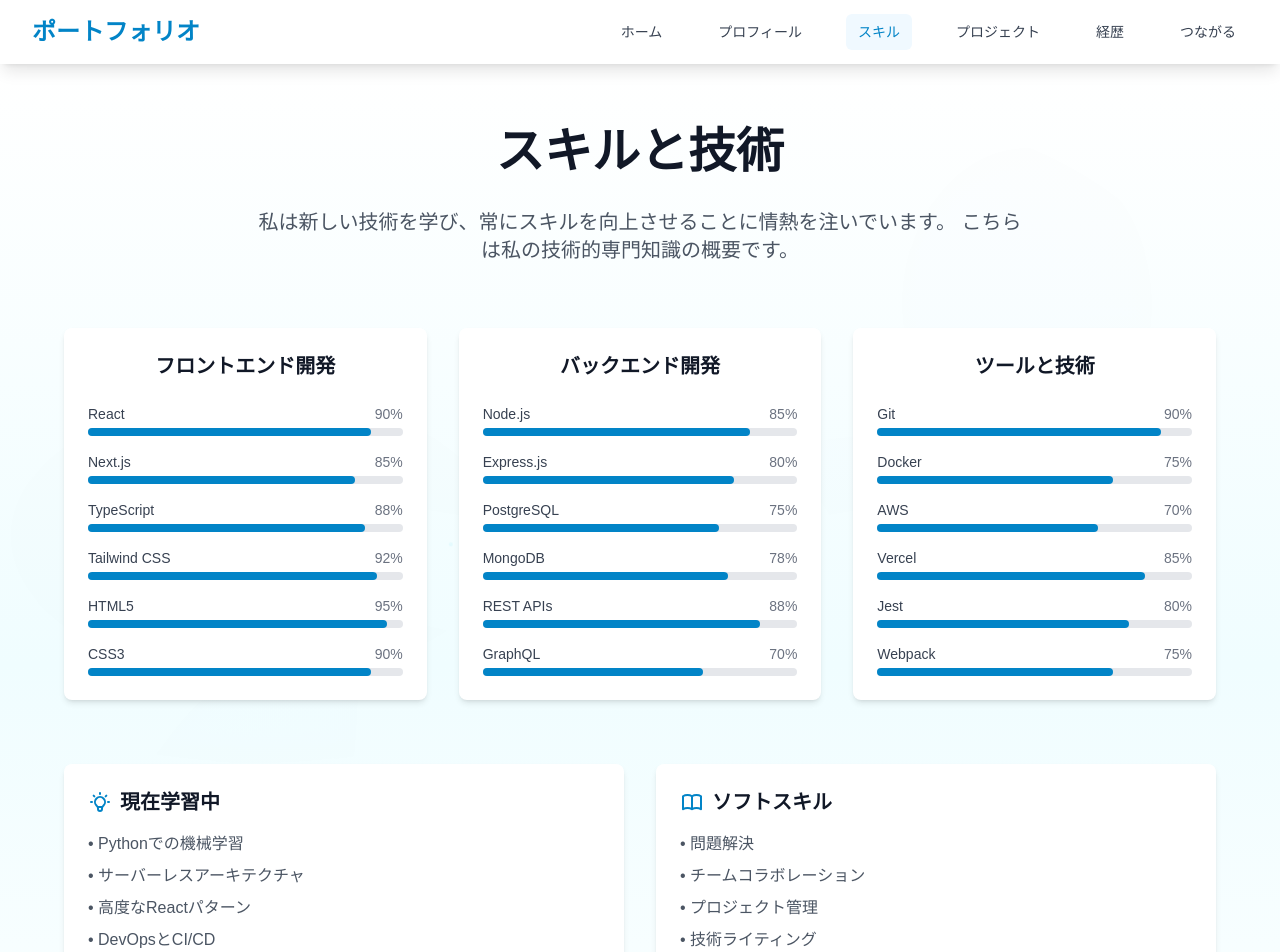
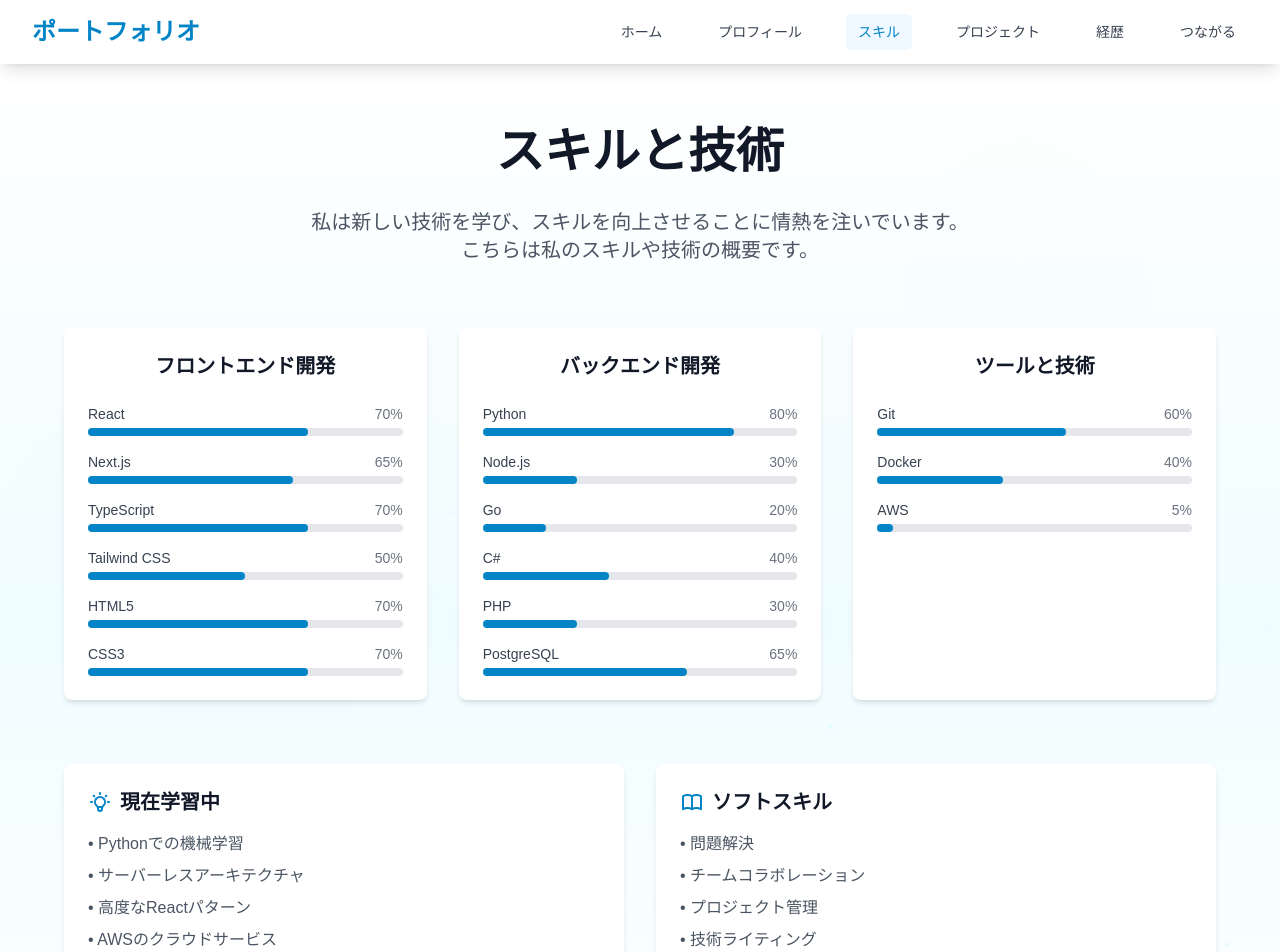
Before and after one commit to furuyashikiiori/portfolio, a Next.js app: page /skills in a window 1280 px wide. Shown: the top 952 px of the page. Built offline with nearby package versions, Linux system fonts and the light colour scheme.

Commit message:
スキルの編集

```diff
--- a/src/app/page.tsx
+++ b/src/app/page.tsx
@@ -4,46 +4,12 @@ import Link from "next/link";
 import ProfileImage from "../components/ProfileImage";
 import SocialLinks from "../components/SocialLinks";
 import AnimatedBackground from "../components/AnimatedBackground";
+import { profileData } from "../data/profile";
+import { skillsData } from "../data/skills";
+import { projectsData } from "../data/projects";
+import { experienceData } from "../data/experience";
 
 export default function Home() {
-  const featuredProjects = [
-    {
-      id: 1,
-      title: "ECプラットフォーム",
-      description: "Next.jsで構築されたモダンなECプラットフォーム",
-      image: "🛒",
-      technologies: ["Next.js", "TypeScript", "Stripe"]
-    },
-    {
-      id: 2,
-      title: "タスク管理アプリ",
-      description: "リアルタイム更新機能を備えた協働アプリ",
-      image: "📋",
-      technologies: ["React", "Node.js", "Socket.io"]
-    },
-    {
-      id: 3,
-      title: "天気ダッシュボード",
-      description: "インタラクティブチャートで気象情報を表示",
-      image: "🌤️",
-      technologies: ["React", "Chart.js", "API"]
-    }
-  ];
-
-  const topSkills = [
-    { name: "React", level: 90 },
-    { name: "Next.js", level: 85 },
-    { name: "TypeScript", level: 88 },
-    { name: "Node.js", level: 85 },
-    { name: "Tailwind CSS", level: 92 },
-    { name: "PostgreSQL", level: 75 }
-  ];
-
-  const recentExperience = {
-    title: "シニアフロントエンド開発者",
-    company: "Tech Innovation Inc.",
-    period: "2022年 - 現在"
-  };
 
   const SkillBar = ({ name, level }: { name: string; level: number }) => (
     <div className="mb-3">
@@ -67,11 +33,11 @@ export default function Home() {
         <section id="hero" className='text-center py-20 min-h-screen flex items-center'>
           <div className='max-w-4xl mx-auto'>
             <h1 className='text-5xl md:text-6xl font-bold text-gray-900 mb-6'>
-              Hello! <span className='text-cyan-600'>ORI</span>
+              Hello! <span className='text-cyan-600'>{profileData.name}</span>
               です
             </h1>
             <p className='text-xl md:text-2xl text-gray-600 mb-8 leading-relaxed'>
-              ここは僕のポートフォリオサイトです。
+              ここは私のポートフォリオサイトです。
               <br />
               これまでに手がけた制作物、身につけたスキルをまとめてます！
             </p>
@@ -115,22 +81,17 @@ export default function Home() {
 
             <div>
               <h3 className='text-xl font-semibold text-gray-900 mb-3'>
-                情熱的な開発者
+                {profileData.title}
               </h3>
               <p className='text-gray-600 mb-4 leading-relaxed'>
-                私は革新的なデジタルソリューションの創造に情熱を注ぐ、献身的なフルスタック開発者です。
-                モダンなWeb技術の専門知識を持ち、複雑な問題をシンプルで美しいデザインに変換します。
+                {profileData.shortDescription}
               </p>
               <div className='flex flex-wrap gap-2 mb-4'>
-                <span className='bg-primary-100 text-primary-800 px-2 py-1 rounded-full text-sm'>
-                  問題解決者
+                {profileData.tags.map((tag, index) => (
+                  <span key={index} className='bg-primary-100 text-primary-800 px-2 py-1 rounded-full text-sm'>
+                    {tag}
                   </span>
-                <span className='bg-primary-100 text-primary-800 px-2 py-1 rounded-full text-sm'>
-                  チームプレイヤー
-                </span>
-                <span className='bg-primary-100 text-primary-800 px-2 py-1 rounded-full text-sm'>
-                  継続学習者
-                </span>
+                ))}
               </div>
 
               {/* SNS Links */}
@@ -168,7 +129,7 @@ export default function Home() {
             </p>
 
             <div className="grid md:grid-cols-2 gap-6 mb-8">
-            {topSkills.map((skill, index) => (
+              {skillsData.topSkills.map((skill, index) => (
                 <SkillBar key={index} name={skill.name} level={skill.level} />
               ))}
             </div>
@@ -200,7 +161,7 @@ export default function Home() {
           </p>
 
           <div className="grid md:grid-cols-3 gap-6 mb-8">
-            {featuredProjects.map((project) => (
+            {projectsData.featuredProjects.map((project) => (
               <div key={project.id} className="bg-white rounded-lg shadow-md overflow-hidden transition-transform hover:scale-105">
                 <div className="p-6">
                   <div className="text-4xl mb-3 text-center">{project.image}</div>
@@ -250,13 +211,12 @@ export default function Home() {
 
             <div className="bg-white p-6 rounded-lg shadow-md mb-8">
               <div className="text-center mb-4">
-              <h3 className="text-xl font-semibold text-gray-900">{recentExperience.title}</h3>
-              <p className="text-primary-600 font-medium">{recentExperience.company}</p>
-              <p className="text-gray-600">{recentExperience.period}</p>
+                <h3 className="text-xl font-semibold text-gray-900">{experienceData.currentPosition.title}</h3>
+                <p className="text-primary-600 font-medium">{experienceData.currentPosition.company}</p>
+                <p className="text-gray-600">{experienceData.currentPosition.period}</p>
               </div>
               <p className="text-gray-600 text-center">
-              ReactとNext.jsを使用したレスポンシブWebアプリケーションの開発をリードし、
-              クロスファンクショナルチームと協力して高品質な製品を提供しています。
+                {experienceData.currentPosition.description}
               </p>
             </div>
 
@@ -288,7 +248,7 @@ export default function Home() {
 
           <div className='grid md:grid-cols-2 gap-6 mb-8'>
             <a
-              href='mailto:2027furuyashikiiori@gmail.com'
+              href={`mailto:${profileData.email}`}
               className='flex items-center p-4 bg-white rounded-lg shadow-md hover:shadow-lg transition-shadow'
             >
               <div className='flex-shrink-0 w-12 h-12 bg-primary-100 rounded-lg flex items-center justify-center text-primary-600'>
@@ -298,12 +258,12 @@ export default function Home() {
               </div>
               <div className='ml-4'>
                 <h3 className='text-lg font-medium text-gray-900'>メール</h3>
-                <p className='text-gray-600 text-sm'>2027furuyashikiiori@gmail.com</p>
+                <p className='text-gray-600 text-sm'>{profileData.email}</p>
               </div>
             </a>
 
             <a
-              href='tel:+817021726882'
+              href={`tel:${profileData.phoneRaw}`}
               className='flex items-center p-4 bg-white rounded-lg shadow-md hover:shadow-lg transition-shadow'
             >
               <div className='flex-shrink-0 w-12 h-12 bg-primary-100 rounded-lg flex items-center justify-center text-primary-600'>
@@ -313,7 +273,7 @@ export default function Home() {
               </div>
               <div className='ml-4'>
                 <h3 className='text-lg font-medium text-gray-900'>電話</h3>
-                <p className='text-gray-600 text-sm'>+81 (70) 2172-6882</p>
+                <p className='text-gray-600 text-sm'>{profileData.phone}</p>
               </div>
             </a>
           </div>
--- a/src/app/skills/page.tsx
+++ b/src/app/skills/page.tsx
@@ -1,39 +1,6 @@
+import { skillsData } from "../../data/skills";
+
 export default function Skills() {
-  const skillCategories = [
-    {
-      title: "フロントエンド開発",
-      skills: [
-        { name: "React", level: 90 },
-        { name: "Next.js", level: 85 },
-        { name: "TypeScript", level: 88 },
-        { name: "Tailwind CSS", level: 92 },
-        { name: "HTML5", level: 95 },
-        { name: "CSS3", level: 90 },
-      ]
-    },
-    {
-      title: "バックエンド開発",
-      skills: [
-        { name: "Node.js", level: 85 },
-        { name: "Express.js", level: 80 },
-        { name: "PostgreSQL", level: 75 },
-        { name: "MongoDB", level: 78 },
-        { name: "REST APIs", level: 88 },
-        { name: "GraphQL", level: 70 },
-      ]
-    },
-    {
-      title: "ツールと技術",
-      skills: [
-        { name: "Git", level: 90 },
-        { name: "Docker", level: 75 },
-        { name: "AWS", level: 70 },
-        { name: "Vercel", level: 85 },
-        { name: "Jest", level: 80 },
-        { name: "Webpack", level: 75 },
-      ]
-    }
-  ];
 
   const SkillBar = ({ name, level }: { name: string; level: number }) => (
     <div className="mb-4">
@@ -58,12 +25,13 @@ export default function Skills() {
         </h1>
 
         <p className="text-xl text-gray-600 mb-16 text-center max-w-3xl mx-auto">
-          私は新しい技術を学び、常にスキルを向上させることに情熱を注いでいます。
-          こちらは私の技術的専門知識の概要です。
+          私は新しい技術を学び、スキルを向上させることに情熱を注いでいます。
+          <br />
+          こちらは私のスキルや技術の概要です。
         </p>
 
         <div className="grid md:grid-cols-3 gap-8 mb-16">
-          {skillCategories.map((category, index) => (
+          {skillsData.categories.map((category, index) => (
             <div key={index} className="bg-white p-6 rounded-lg shadow-md">
               <h3 className="text-xl font-semibold text-gray-900 mb-6 text-center">
                 {category.title}
@@ -86,11 +54,9 @@ export default function Skills() {
               現在学習中
             </h3>
             <ul className="text-gray-600 space-y-2">
-              <li>• Pythonでの機械学習</li>
-              <li>• サーバーレスアーキテクチャ</li>
-              <li>• 高度なReactパターン</li>
-              <li>• DevOpsとCI/CD</li>
-              <li>• React Nativeでのモバイル開発</li>
+              {skillsData.learningSkills.map((skill, index) => (
+                <li key={index}>• {skill}</li>
+              ))}
             </ul>
           </div>
 
@@ -102,23 +68,19 @@ export default function Skills() {
               ソフトスキル
             </h3>
             <ul className="text-gray-600 space-y-2">
-              <li>• 問題解決</li>
-              <li>• チームコラボレーション</li>
-              <li>• プロジェクト管理</li>
-              <li>• 技術ライティング</li>
-              <li>• コードレビューとメンタリング</li>
+              {skillsData.softSkills.map((skill, index) => (
+                <li key={index}>• {skill}</li>
+              ))}
             </ul>
           </div>
         </div>
 
         <div className="mt-16 text-center">
           <h3 className="text-2xl font-semibold text-gray-900 mb-6">
-            常に成長中
+            学び続ける
           </h3>
           <p className="text-gray-600 max-w-2xl mx-auto">
-            技術は急速に進化しており、私は継続的な学習を信条としています。
-            定期的にワークショップに参加し、オープンソースプロジェクトに貢献し、
-            新しい技術を実験して、開発の最前線にいるようにしています。
+            youtubeやオンラインコースを通じて新しい技術を学び続けています。
           </p>
         </div>
       </div>
--- /dev/null
+++ b/src/data/experience.ts
@@ -0,0 +1,9 @@
+export const experienceData = {
+  // ホームページで表示される現在の職歴
+  currentPosition: {
+    title: "シニアフロントエンド開発者",
+    company: "Tech Innovation Inc.",
+    period: "2022年 - 現在",
+    description: "ReactとNext.jsを使用したレスポンシブWebアプリケーションの開発をリードし、クロスファンクショナルチームと協力して高品質な製品を提供しています。"
+  }
+};
--- /dev/null
+++ b/src/data/profile.ts
@@ -0,0 +1,12 @@
+export const profileData = {
+  name: "ORI",
+  title: "目指せつよつよエンジニア",
+  description: "こんにちは！武蔵野大学データサイエンス学部で学ぶ3年生です。データサイエンスの学習と並行して、Reactを使ったフロントエンド開発に力を入れています。ハッカソンなどのイベントに積極的に参加し、チームでの開発経験を積みながら、実際のプロダクト制作に挑戦しています。",
+  shortDescription: "私は革新的なデジタルソリューションの創造に情熱を注ぐ、献身的なフルスタック開発者です。モダンなWeb技術の専門知識を持ち、複雑な問題をシンプルで美しいデザインに変換します。",
+  tags: ["データサイエンス", "フロントエンド", "バックエンド"],
+  interests: ["データサイエンス", "フロントエンド", "バックエンド"],
+  email: "2027furuyashikiiori@gmail.com",
+  phone: "+81 (70) 2172-6882",
+  phoneRaw: "+817021726882",
+  mission: "データ分析とWebテクノロジーを組み合わせた、ユーザーにとって価値のあるサービス開発を目指しています。ゲームやアニメ、読書から得られる多様な視点を、技術とクリエイティブな発想の源泉としています。"
+};
--- /dev/null
+++ b/src/data/projects.ts
@@ -0,0 +1,26 @@
+export const projectsData = {
+  // ホームページで表示される注目プロジェクト
+  featuredProjects: [
+    {
+      id: 1,
+      title: "ECプラットフォーム",
+      description: "Next.jsで構築されたモダンなECプラットフォーム",
+      image: "🛒",
+      technologies: ["Next.js", "TypeScript", "Stripe"]
+    },
+    {
+      id: 2,
+      title: "タスク管理アプリ",
+      description: "リアルタイム更新機能を備えた協働アプリ",
+      image: "📋",
+      technologies: ["React", "Node.js", "Socket.io"]
+    },
+    {
+      id: 3,
+      title: "天気ダッシュボード",
+      description: "インタラクティブチャートで気象情報を表示",
+      image: "🌤️",
+      technologies: ["React", "Chart.js", "API"]
+    }
+  ]
+};
--- /dev/null
+++ b/src/data/skills.ts
@@ -0,0 +1,55 @@
+export const skillsData = {
+  categories: [
+    {
+      title: "フロントエンド開発",
+      skills: [
+        { name: "React", level: 70 },
+        { name: "Next.js", level: 65 },
+        { name: "TypeScript", level: 70 },
+        { name: "Tailwind CSS", level: 50 },
+        { name: "HTML5", level: 70 },
+        { name: "CSS3", level: 70 },
+      ]
+    },
+    {
+      title: "バックエンド開発",
+      skills: [
+        { name: "Python", level: 80 },
+        { name: "Node.js", level: 30 },
+        { name: "Go", level: 20 },
+        { name: "C#", level: 40 },
+        { name: "PHP", level: 30 },
+        { name: "PostgreSQL", level: 65 },
+      ]
+    },
+    {
+      title: "ツールと技術",
+      skills: [
+        { name: "Git", level: 60 },
+        { name: "Docker", level: 40 },
+        { name: "AWS", level: 5 },
+      ]
+    }
+  ],
+  // ホームページで表示される主要スキル（上位6つ）
+  topSkills: [
+    { name: "React", level: 70 },
+    { name: "Next.js", level: 65 },
+    { name: "TypeScript", level: 70 },
+    { name: "Node.js", level: 30 },
+    { name: "Python", level: 80 },
+    { name: "Git", level: 60 }
+  ],
+  learningSkills: [
+    "Pythonでの機械学習",
+    "サーバーレスアーキテクチャ",
+    "高度なReactパターン",
+    "AWSのクラウドサービス",
+  ],
+  softSkills: [
+    "問題解決",
+    "チームコラボレーション",
+    "プロジェクト管理",
+    "技術ライティング",
+  ]
+};
```
Also changed, not shown: src/app/about/page.tsx (+17 -22 lines), src/app/projects/page.tsx (+10 -12 lines). Lines whose indentation alone changed are shown as unchanged.
